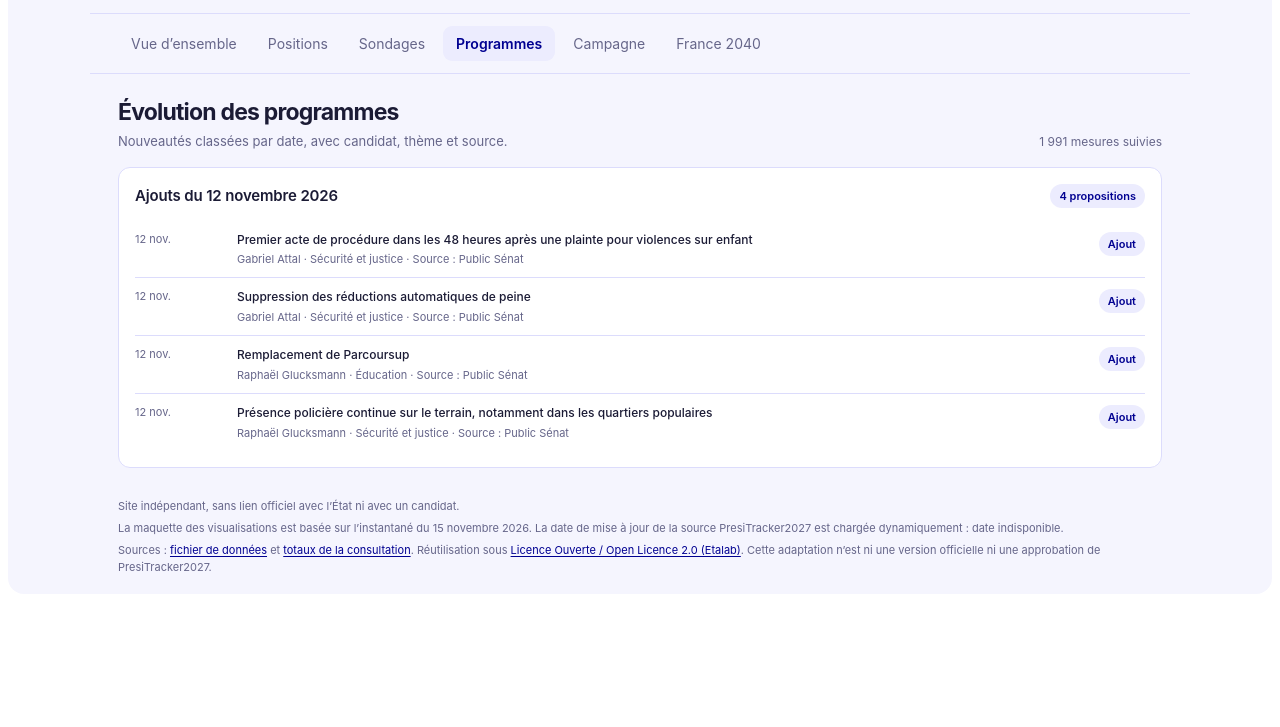
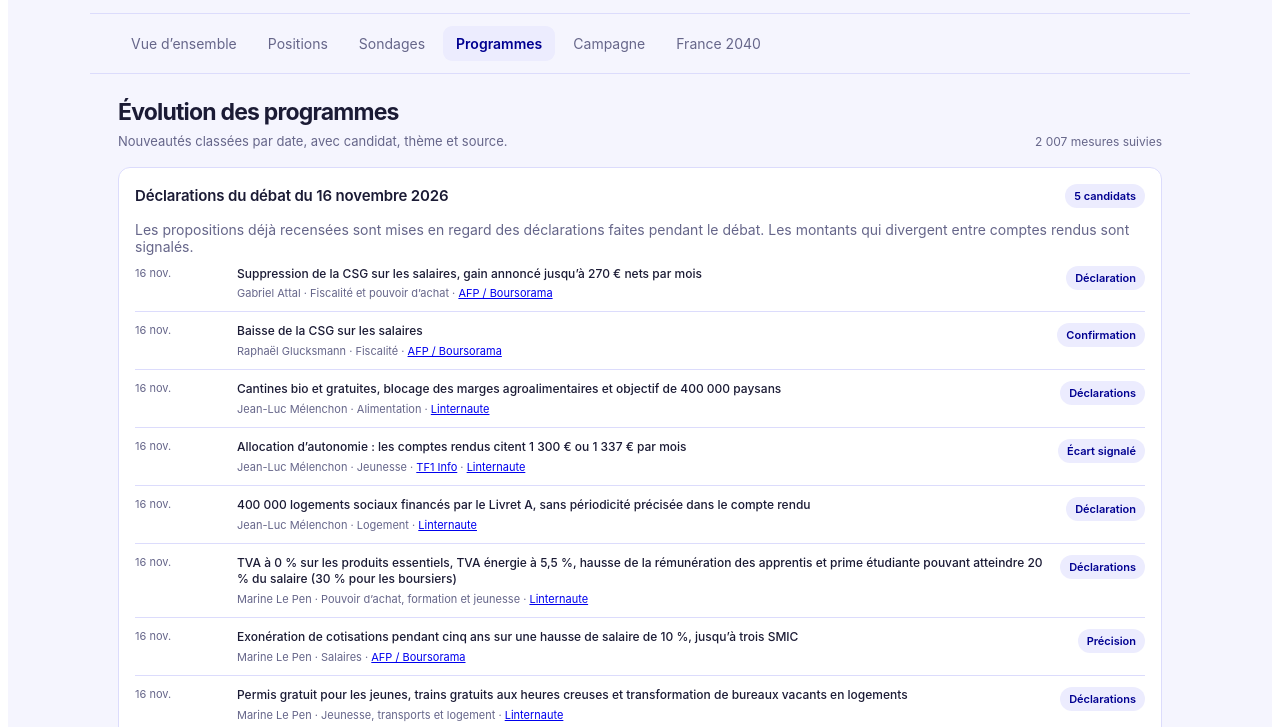
Before and after one commit to laurentfp/presidentielle2027-site, a plain HTML site: page index.html in a window 1280 px wide. Both pictures are taken after a click on the tab "Programmes". Shown: the part 73-800 px from the top of the page. Drawn offline with Linux system fonts and the light colour scheme; no server answers.

Commit message:
Affiche les annonces du débat dans l’onglet Programmes

```diff
--- a/index.html
+++ b/index.html
@@ -102,7 +102,18 @@
       </section>
 
       <section id="pt-panel-programs" role="tabpanel" aria-labelledby="pt-tab-programs" class="pt-hidden">
-        <div class="pt-heading"><div><h1>Évolution des programmes</h1><p class="pt-subtitle">Nouveautés classées par date, avec candidat, thème et source.</p></div><span class="pt-count">1&nbsp;991 mesures suivies</span></div>
+        <div class="pt-heading"><div><h1>Évolution des programmes</h1><p class="pt-subtitle">Nouveautés classées par date, avec candidat, thème et source.</p></div><span class="pt-count">2&nbsp;007 mesures suivies</span></div>
+        <section class="pt-section"><div class="pt-section-head"><h2>Déclarations du débat du 16 novembre 2026</h2><span class="pt-pill">5 candidats</span></div><p class="pt-muted">Les propositions déjà recensées sont mises en regard des déclarations faites pendant le débat. Les montants qui divergent entre comptes rendus sont signalés.</p><div class="pt-list">
+          <div class="pt-list-row"><span class="pt-date">16 nov.</span><div><div class="pt-row-title">Suppression de la CSG sur les salaires, gain annoncé jusqu’à 270 € nets par mois</div><div class="pt-row-meta">Gabriel Attal · Fiscalité et pouvoir d’achat · <a href="https://www.boursorama.com/actualite-economique/actualites/hausse-du-smic-c-est-pas-l-urss-retorque-melenchon-a-le-pen-5879dfe879683874d275ee6dda5197a7" target="_blank" rel="noopener noreferrer">AFP / Boursorama</a></div></div><span class="pt-pill">Déclaration</span></div>
+          <div class="pt-list-row"><span class="pt-date">16 nov.</span><div><div class="pt-row-title">Baisse de la CSG sur les salaires</div><div class="pt-row-meta">Raphaël Glucksmann · Fiscalité · <a href="https://www.boursorama.com/actualite-economique/actualites/hausse-du-smic-c-est-pas-l-urss-retorque-melenchon-a-le-pen-5879dfe879683874d275ee6dda5197a7" target="_blank" rel="noopener noreferrer">AFP / Boursorama</a></div></div><span class="pt-pill">Confirmation</span></div>
+          <div class="pt-list-row"><span class="pt-date">16 nov.</span><div><div class="pt-row-title">Cantines bio et gratuites, blocage des marges agroalimentaires et objectif de 400&nbsp;000 paysans</div><div class="pt-row-meta">Jean-Luc Mélenchon · Alimentation · <a href="https://www.linternaute.com/actualite/politique/11314631-debat-presidentiel-du-16-novembre-pouvoir-d-achat-logement-etudiants-les-annonces-de-melenchon-et-le-pen/" target="_blank" rel="noopener noreferrer">Linternaute</a></div></div><span class="pt-pill">Déclarations</span></div>
+          <div class="pt-list-row"><span class="pt-date">16 nov.</span><div><div class="pt-row-title">Allocation d’autonomie : les comptes rendus citent 1&nbsp;300 € ou 1&nbsp;337 € par mois</div><div class="pt-row-meta">Jean-Luc Mélenchon · Jeunesse · <a href="https://www.tf1info.fr/politique/elections/presidentielle/quelle-societe-pour-demain-precarite-logement-retraites-revoyez-les-temps-forts-du-debat-organise-par-lci-en-association-avec-les-restos-du-coeur-2471255.html" target="_blank" rel="noopener noreferrer">TF1 Info</a> · <a href="https://www.linternaute.com/actualite/politique/11314631-debat-presidentiel-du-16-novembre-pouvoir-d-achat-logement-etudiants-les-annonces-de-melenchon-et-le-pen/" target="_blank" rel="noopener noreferrer">Linternaute</a></div></div><span class="pt-pill">Écart signalé</span></div>
+          <div class="pt-list-row"><span class="pt-date">16 nov.</span><div><div class="pt-row-title">400&nbsp;000 logements sociaux financés par le Livret A, sans périodicité précisée dans le compte rendu</div><div class="pt-row-meta">Jean-Luc Mélenchon · Logement · <a href="https://www.linternaute.com/actualite/politique/11314631-debat-presidentiel-du-16-novembre-pouvoir-d-achat-logement-etudiants-les-annonces-de-melenchon-et-le-pen/" target="_blank" rel="noopener noreferrer">Linternaute</a></div></div><span class="pt-pill">Déclaration</span></div>
+          <div class="pt-list-row"><span class="pt-date">16 nov.</span><div><div class="pt-row-title">TVA à 0 % sur les produits essentiels, TVA énergie à 5,5 %, hausse de la rémunération des apprentis et prime étudiante pouvant atteindre 20 % du salaire (30 % pour les boursiers)</div><div class="pt-row-meta">Marine Le Pen · Pouvoir d’achat, formation et jeunesse · <a href="https://www.linternaute.com/actualite/politique/11314631-debat-presidentiel-du-16-novembre-pouvoir-d-achat-logement-etudiants-les-annonces-de-melenchon-et-le-pen/" target="_blank" rel="noopener noreferrer">Linternaute</a></div></div><span class="pt-pill">Déclarations</span></div>
+          <div class="pt-list-row"><span class="pt-date">16 nov.</span><div><div class="pt-row-title">Exonération de cotisations pendant cinq ans sur une hausse de salaire de 10 %, jusqu’à trois SMIC</div><div class="pt-row-meta">Marine Le Pen · Salaires · <a href="https://www.boursorama.com/actualite-economique/actualites/hausse-du-smic-c-est-pas-l-urss-retorque-melenchon-a-le-pen-5879dfe879683874d275ee6dda5197a7" target="_blank" rel="noopener noreferrer">AFP / Boursorama</a></div></div><span class="pt-pill">Précision</span></div>
+          <div class="pt-list-row"><span class="pt-date">16 nov.</span><div><div class="pt-row-title">Permis gratuit pour les jeunes, trains gratuits aux heures creuses et transformation de bureaux vacants en logements</div><div class="pt-row-meta">Marine Le Pen · Jeunesse, transports et logement · <a href="https://www.linternaute.com/actualite/politique/11314631-debat-presidentiel-du-16-novembre-pouvoir-d-achat-logement-etudiants-les-annonces-de-melenchon-et-le-pen/" target="_blank" rel="noopener noreferrer">Linternaute</a></div></div><span class="pt-pill">Déclarations</span></div>
+          <div class="pt-list-row"><span class="pt-date">16 nov.</span><div><div class="pt-row-title">Lutter contre la pauvreté par davantage d’activité, de travail et une baisse des charges</div><div class="pt-row-meta">Bruno Retailleau · Emploi et pouvoir d’achat · <a href="https://www.boursorama.com/actualite-economique/actualites/hausse-du-smic-c-est-pas-l-urss-retorque-melenchon-a-le-pen-5879dfe879683874d275ee6dda5197a7" target="_blank" rel="noopener noreferrer">AFP / Boursorama</a></div></div><span class="pt-pill">Position exprimée</span></div>
+        </div></section>
         <section class="pt-section"><div class="pt-section-head"><h2>Ajouts du 12 novembre 2026</h2><span class="pt-pill">4 propositions</span></div><div class="pt-list">
           <div class="pt-list-row"><span class="pt-date">12 nov.</span><div><div class="pt-row-title">Premier acte de procédure dans les 48 heures après une plainte pour violences sur enfant</div><div class="pt-row-meta">Gabriel Attal · Sécurité et justice · Source : Public Sénat</div></div><span class="pt-pill">Ajout</span></div>
           <div class="pt-list-row"><span class="pt-date">12 nov.</span><div><div class="pt-row-title">Suppression des réductions automatiques de peine</div><div class="pt-row-meta">Gabriel Attal · Sécurité et justice · Source : Public Sénat</div></div><span class="pt-pill">Ajout</span></div>
@@ -112,7 +123,7 @@
       </section>
 
       <section id="pt-panel-campaign" role="tabpanel" aria-labelledby="pt-tab-campaign" class="pt-hidden">
-        <div class="pt-heading"><div><h1>Chronologie de campagne</h1><p class="pt-subtitle">Événements datés et prochaines échéances.</p></div><span class="pt-count">102 événements enregistrés</span></div>
+        <div class="pt-heading"><div><h1>Chronologie de campagne</h1><p class="pt-subtitle">Événements datés et prochaines échéances.</p></div><span class="pt-count">113 événements et échéances enregistrés</span></div>
         <div class="pt-two-col">
           <section class="pt-section"><div class="pt-section-head"><h2>Derniers événements</h2><span class="pt-count">Novembre 2026</span></div><div class="pt-timeline">
             <div class="pt-event"><span class="pt-event-date">16 nov. 2026</span><i class="pt-event-marker" aria-hidden="true"></i><div class="pt-event-body"><h3>Débat présidentiel « Quelle société pour demain ? »</h3><p>Débat organisé par LCI avec les Restos du Cœur sur le pouvoir d’achat, la précarité, le logement, la jeunesse, les retraites et la solidarité. Cinq candidats déclarés y ont participé. <a href="https://information.tv5monde.com/france/impots-logement-smic-ce-quil-faut-retenir-du-debat-entre-candidats-la-presidentielle-2846034" target="_blank" rel="noopener noreferrer">Compte rendu TV5MONDE (AFP)</a>.</p></div></div>
@@ -147,7 +158,7 @@
     </main>
     <footer class="pt-footer">
       <p>Site indépendant, sans lien officiel avec l’État ni avec un candidat.</p>
-      <p>La maquette des visualisations est basée sur l’instantané du 15 novembre 2026. La date de mise à jour de la source PresiTracker2027 est chargée dynamiquement : <time id="pt-source-date">chargement…</time>.</p>
+      <p>La maquette des visualisations est basée sur un instantané intégrant le débat du 16 novembre 2026. Les propositions de ce débat sont rapportées avec des sources datées, et les divergences entre comptes rendus sont signalées. La date de mise à jour de la source PresiTracker2027 est chargée dynamiquement : <time id="pt-source-date">chargement…</time>.</p>
       <p>Sources : <a href="https://github.com/fcroiseaux/presitracker2027-data/blob/main/presitracker-data.json" target="_blank" rel="noopener noreferrer">fichier de données</a> et <a href="https://presitracker2027.fr/consultation/donnees" target="_blank" rel="noopener noreferrer">totaux de la consultation</a>. Réutilisation sous <a href="https://www.etalab.gouv.fr/wp-content/uploads/2017/04/ETALAB-Licence-Ouverte-v2.0.pdf" target="_blank" rel="noopener noreferrer">Licence Ouverte / Open Licence 2.0 (Etalab)</a>. Cette adaptation n’est ni une version officielle ni une approbation de PresiTracker2027.</p>
     </footer>
   </div>
```
